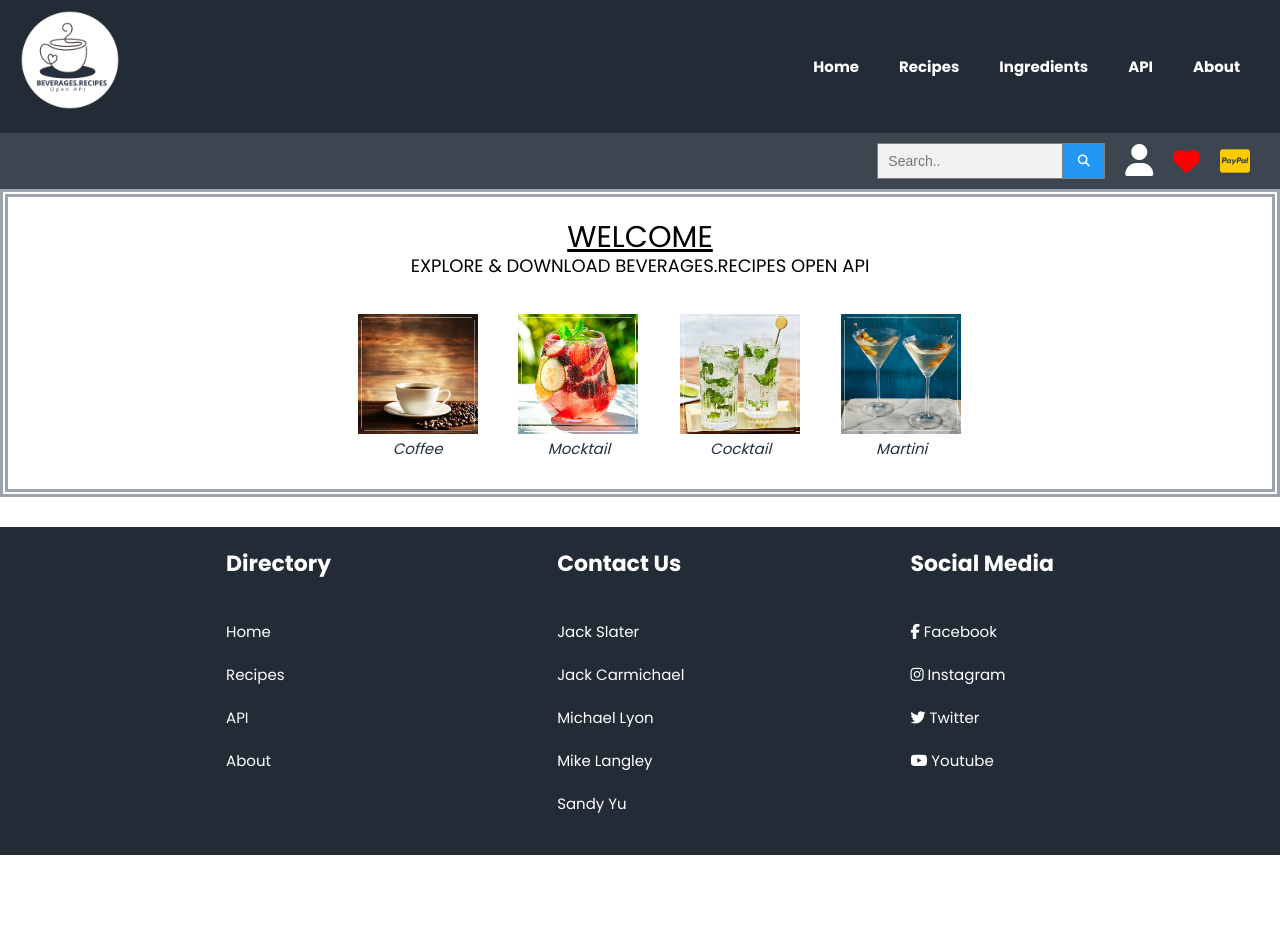
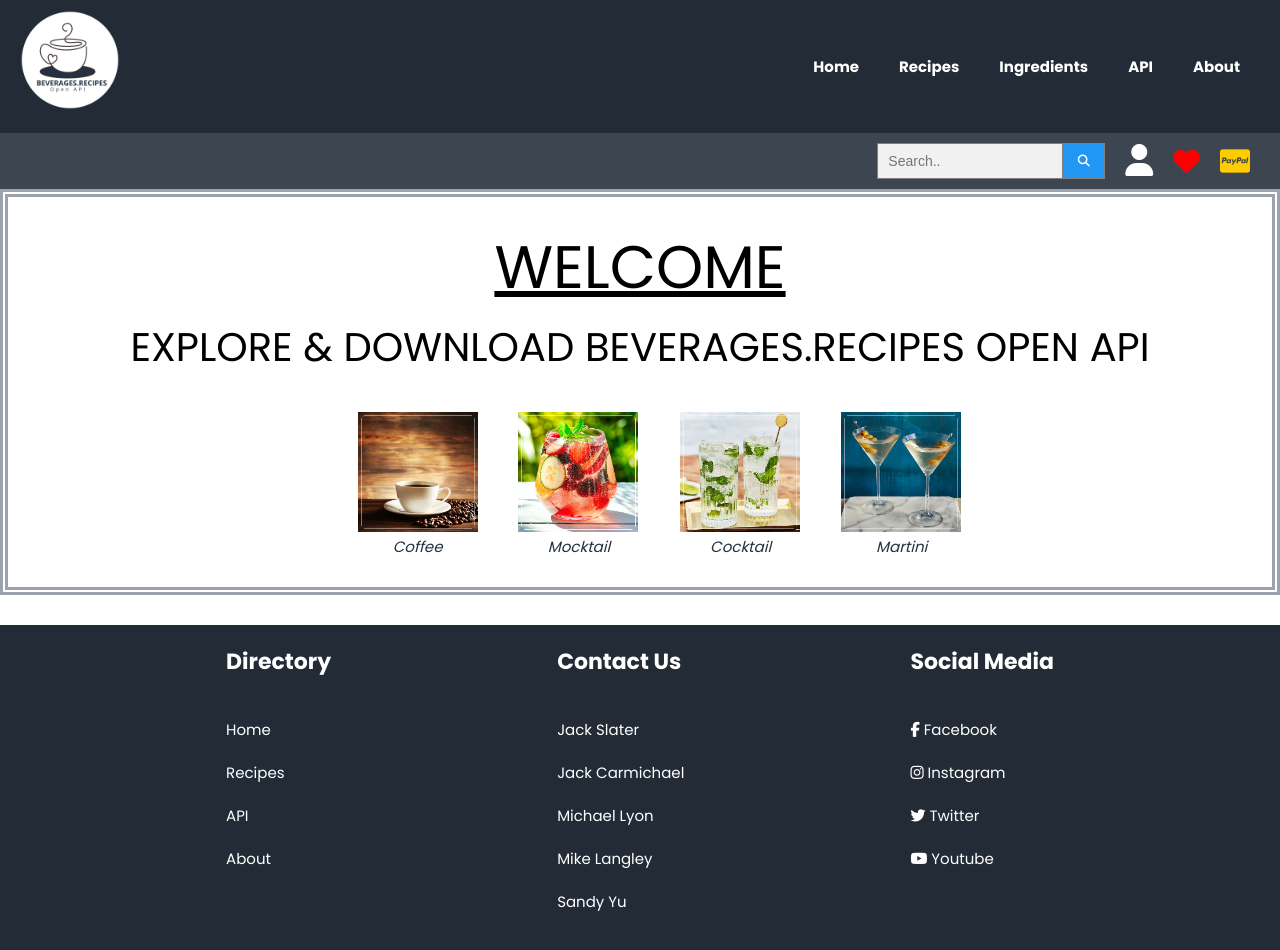
Before and after one commit to JackSlater99/Beverages.Recipes-API, a React (Create React App) app in the folder front-end/capstone/: page / in a window 1280 px wide. Shown: the top 950 px of the page. Before the commit the page ends 855 px from the top, so only its background shows below. Built offline with nearby package versions, Linux system fonts and the light colour scheme; no server answers.

Commit message:
heading sizes fixed

```diff
--- a/front-end/capstone/src/App.css
+++ b/front-end/capstone/src/App.css
@@ -21,8 +21,16 @@ h2,
 h3 {
   font-weight: 600;
 }
+h1 {
+  font-size: 6rem;
+  margin-bottom: 0.5rem;
+}
 h2 {
-  font-size: 1.8rem;
+  font-size: 4rem;
+  margin-bottom: 1rem;
+}
+h3 {
+  font-size: 3rem;
   margin-bottom: 1rem;
 }
 
@@ -80,7 +88,7 @@ input[type="radio"] {
   color: var(--secondary-colour);
   transition: all 150ms ease-in-out;
   cursor: pointer;
-  font-size: 1.2rem;
+  font-size: 1.5rem;
   font-weight: 600;
 }
 
--- a/front-end/capstone/src/components/homepage/Homepage.js
+++ b/front-end/capstone/src/components/homepage/Homepage.js
@@ -10,8 +10,8 @@ const Homepage = ({ recipes }) => {
   return (
     <div className="border-double border-8 border-gray-400 py-10 px-10">
       <section className="">
-        <h1 className="text-5xl font-medium text-center underline">WELCOME</h1>
-        <h2 className="text-1xl font-medium text-center">
+        <h1 className="font-medium text-center underline">WELCOME</h1>
+        <h2 className="font-medium text-center">
           EXPLORE & DOWNLOAD BEVERAGES.RECIPES OPEN API{" "}
         </h2>
       </section>
@@ -20,38 +20,27 @@ const Homepage = ({ recipes }) => {
         <div className="flex justify-center pt-10  ">
           <ul className="flex justify-center  ">
             <HashLink smooth to={"/recipes#coffee"}>
-
               <img className="w-48 flex justify-center " src={coffee}></img>
 
-              <div className=" mx-14 py-2 text-2xl italic ">
-                Coffee
-              </div>
-
-
+              <div className=" mx-14 py-2 text-2xl italic ">Coffee</div>
             </HashLink>
           </ul>
           <ul>
-            <HashLink smooth to={"/recipes#mocktail"} >
+            <HashLink smooth to={"/recipes#mocktail"}>
               <img className="w-48 flex justify-center" src={mocktail}></img>
-              <div className=" mx-12 py-2 text-2xl italic ">
-                Mocktail
-              </div>
+              <div className=" mx-12 py-2 text-2xl italic ">Mocktail</div>
             </HashLink>
           </ul>
           <ul>
             <HashLink smooth to={"/recipes#cocktail"}>
               <img className="w-48 flex justify-center" src={cocktail}></img>
-              <div className=" mx-12 py-2 text-2xl italic ">
-                Cocktail
-              </div>
+              <div className=" mx-12 py-2 text-2xl italic ">Cocktail</div>
             </HashLink>
           </ul>
           <ul>
             <HashLink smooth to={"/recipes#martini"}>
               <img className="w-48 flex justify-center" src={martini}></img>
-              <div className=" mx-14 py-2 text-2xl italic">
-                Martini
-              </div>
+              <div className=" mx-14 py-2 text-2xl italic">Martini</div>
             </HashLink>
           </ul>
         </div>
--- a/front-end/capstone/src/components/recipeFull/RecipeFull.js
+++ b/front-end/capstone/src/components/recipeFull/RecipeFull.js
@@ -17,7 +17,7 @@ const RecipeFull = ({ recipes, getAllRecipes }) => {
   return (
     <main className="pb-8">
       <div className="grid grid-rows-1">
-        <h1 className="text-center">{recipe.name}</h1>
+        <h2 className="text-center">{recipe.name}</h2>
         <Ratings recipe={recipe} />
       </div>
       <div className="grid grid-cols-2 gap-4 p-6 center">
```
